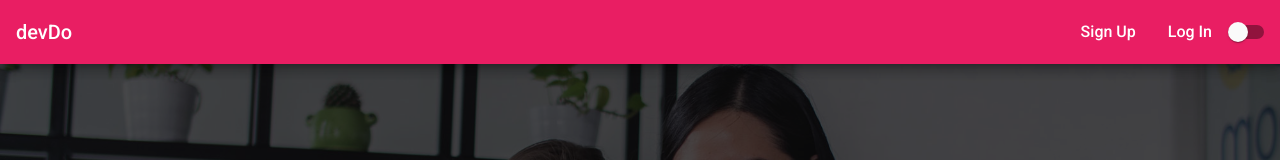
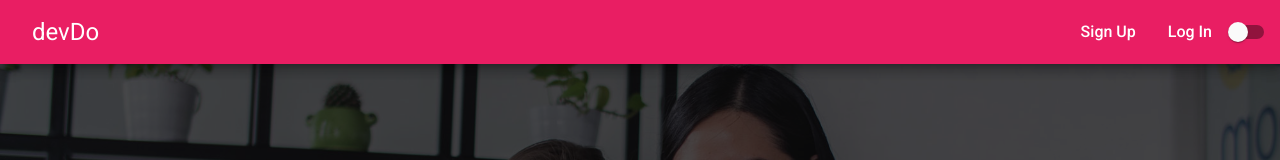
Before and after one commit to Ionut-T/devDo, an Angular app: page / in a window 1280 px wide. Shown: the top 160 px of the page. Built offline with nearby package versions, Linux system fonts and the light colour scheme.

Commit message:
split navigation in two components

```diff
--- a/src/app/app.component.html
+++ b/src/app/app.component.html
@@ -1,3 +1,3 @@
-<app-navigation>
+<app-sidenav>
   <router-outlet></router-outlet>
-</app-navigation>
+</app-sidenav>
--- a/src/app/core/navigation/navigation.component.html
+++ /dev/null
@@ -1,94 +0,0 @@
-<mat-sidenav-container
-  class="sidenav-container mat-app-background"
-  [ngClass]="{ 'dark-theme': isDarkTheme }"
->
-  <mat-sidenav
-    #drawer
-    class="sidenav"
-    fixedInViewport="true"
-    [attr.role]="(isHandset$ | async) ? 'dialog' : 'navigation'"
-    [mode]="(isHandset$ | async) ? 'over' : 'side'"
-    [opened]="(isHandset$ | async) && isOpened"
-  >
-    <mat-toolbar color="primary" class="mat-elevation-z2">Menu</mat-toolbar>
-    <mat-nav-list>
-      <a
-        mat-list-item
-        routerLink="/board"
-        routerLinkActive="active"
-        *ngIf="isAuth"
-        (click)="drawer.close()"
-      >
-        My Board
-      </a>
-      <a
-        mat-list-item
-        routerLink="/user/signup"
-        routerLinkActive="active"
-        *ngIf="!isAuth"
-        (click)="drawer.close()"
-      >
-        Sign Up
-      </a>
-      <a
-        mat-list-item
-        routerLink="/user/login"
-        routerLinkActive="active"
-        *ngIf="!isAuth"
-        (click)="drawer.close()"
-      >
-        Log In
-      </a>
-      <a mat-list-item *ngIf="isAuth" (click)="onLogout()">
-        Log Out
-      </a>
-    </mat-nav-list>
-  </mat-sidenav>
-  <mat-sidenav-content>
-    <mat-toolbar color="primary" class="mat-elevation-z8">
-      <button
-        type="button"
-        aria-label="Toggle sidenav"
-        mat-icon-button
-        (click)="drawer.toggle()"
-        *ngIf="isHandset$ | async"
-      >
-        <mat-icon aria-label="Side nav toggle icon">menu</mat-icon>
-      </button>
-      <span><a routerLink="">devDo</a></span>
-      <div class="spacer"></div>
-      <mat-nav-list class="main-navigation" *ngIf="!(isHandset$ | async)">
-        <a
-          mat-list-item
-          routerLink="/board"
-          routerLinkActive="active"
-          *ngIf="isAuth"
-        >
-          My Board
-        </a>
-        <a
-          mat-list-item
-          routerLink="/user/signup"
-          routerLinkActive="active"
-          *ngIf="!isAuth"
-        >
-          Sign Up
-        </a>
-        <a
-          mat-list-item
-          routerLink="/user/login"
-          routerLinkActive="active"
-          *ngIf="!isAuth"
-        >
-          Log In
-        </a>
-        <a mat-list-item *ngIf="isAuth" (click)="onLogout()">
-          Log Out
-        </a>
-      </mat-nav-list>
-      <mat-slide-toggle matTooltip='Change theme' (change)="toggleTheme()"></mat-slide-toggle>
-    </mat-toolbar>
-
-    <ng-content></ng-content>
-  </mat-sidenav-content>
-</mat-sidenav-container>
--- a/src/app/core/navigation/navigation.component.ts
+++ /dev/null
@@ -1,64 +0,0 @@
-import { Component, OnInit, OnDestroy, ViewChild } from '@angular/core';
-import { BreakpointObserver, Breakpoints } from '@angular/cdk/layout';
-import { Observable, Subscription } from 'rxjs';
-import { map } from 'rxjs/operators';
-import { AuthService } from 'src/app/auth/auth.service';
-import { MatSidenav } from '@angular/material/sidenav';
-
-@Component({
-  selector: 'app-navigation',
-  templateUrl: './navigation.component.html',
-  styleUrls: ['./navigation.component.css']
-})
-export class NavigationComponent implements OnInit, OnDestroy {
-  isOpened = false;
-  isAuth = false;
-  isDarkTheme = false;
-  private authListenerSubscription: Subscription;
-  @ViewChild('drawer', { static: false }) drawer: MatSidenav;
-
-  isHandset$: Observable<boolean> = this.breakpointObserver
-    .observe(Breakpoints.Handset)
-    .pipe(map(result => result.matches));
-
-  constructor(
-    private breakpointObserver: BreakpointObserver,
-    private authService: AuthService
-  ) {}
-
-  /**
-   * Get authentication status
-   */
-  ngOnInit() {
-    this.isAuth = this.authService.getIsAuth();
-    this.authListenerSubscription = this.authService
-      .getAuthStatusListener()
-      .subscribe(isAuth => {
-        this.isAuth = isAuth;
-      });
-  }
-
-  /**
-   * Change theme.
-   */
-  toggleTheme() {
-    this.isDarkTheme = !this.isDarkTheme;
-  }
-
-  /**
-   * Log out user
-   */
-  onLogout() {
-    this.authService.logout();
-    this.drawer.close();
-  }
-
-  /**
-   * Unsubscribe from subscription
-   */
-  ngOnDestroy() {
-    if (this.authListenerSubscription) {
-      this.authListenerSubscription.unsubscribe();
-    }
-  }
-}
--- /dev/null
+++ b/src/app/core/navigation/sidenav/sidenav.component.css
@@ -0,0 +1,7 @@
+.sidenav-container {
+  height: 100%;
+}
+
+.sidenav {
+  width: 200px;
+}
--- /dev/null
+++ b/src/app/core/navigation/sidenav/sidenav.component.html
@@ -0,0 +1,45 @@
+<mat-sidenav-container class="sidenav-container mat-app-background" [ngClass]="{ 'dark-theme': isDarkTheme }">
+  <mat-sidenav
+    #drawer
+    class="sidenav"
+    fixedInViewport="true"
+    [attr.role]="(isHandset$ | async) ? 'dialog' : 'navigation'"
+    mode="over"
+  >
+    <mat-toolbar color="primary" class="mat-elevation-z2">Menu</mat-toolbar>
+    <mat-nav-list>
+      <a
+        mat-list-item
+        routerLink="/board"
+        routerLinkActive="active"
+        *ngIf="isLoggedIn$ | async"
+        (click)="drawer.close()"
+      >
+        My Board
+      </a>
+      <a
+        mat-list-item
+        routerLink="/user/signup"
+        routerLinkActive="active"
+        *ngIf="!(isLoggedIn$ | async)"
+        (click)="drawer.close()"
+      >
+        Sign Up
+      </a>
+      <a
+        mat-list-item
+        routerLink="/user/login"
+        routerLinkActive="active"
+        *ngIf="!(isLoggedIn$ | async)"
+        (click)="drawer.close()"
+      >
+        Log In
+      </a>
+      <a mat-list-item *ngIf="isLoggedIn$ | async" (click)="onLogout()">Log Out</a>
+    </mat-nav-list>
+  </mat-sidenav>
+  <mat-sidenav-content>
+    <app-topnav (toggleSidenav)="drawer.toggle()" (toggleTheme)="onToggleTheme()"></app-topnav>
+    <ng-content></ng-content>
+  </mat-sidenav-content>
+</mat-sidenav-container>
--- /dev/null
+++ b/src/app/core/navigation/sidenav/sidenav.component.ts
@@ -0,0 +1,48 @@
+import { Component, OnInit, ViewChild } from '@angular/core';
+import { Observable } from 'rxjs';
+import { BreakpointObserver, Breakpoints } from '@angular/cdk/layout';
+import { AuthService } from 'src/app/auth/auth.service';
+import { map, shareReplay } from 'rxjs/operators';
+import { MatSidenav } from '@angular/material/sidenav';
+
+@Component({
+  selector: 'app-sidenav',
+  templateUrl: './sidenav.component.html',
+  styleUrls: ['./sidenav.component.css']
+})
+export class SidenavComponent implements OnInit {
+  isDarkTheme = false;
+  isHandset$: Observable<boolean>;
+  isLoggedIn$: Observable<boolean>;
+  @ViewChild('drawer', { static: false }) drawer: MatSidenav;
+
+  constructor(private breakpointObserver: BreakpointObserver, private authService: AuthService) {}
+
+  /**
+   * Observe breakpoints.
+   * Check if user is logged in.
+   */
+  ngOnInit() {
+    this.isHandset$ = this.breakpointObserver.observe(Breakpoints.Handset).pipe(
+      map(result => result.matches),
+      shareReplay()
+    );
+
+    this.isLoggedIn$ = this.authService.getAuthStatusListener().pipe(map(isLoggedIn => isLoggedIn));
+  }
+
+  /**
+   * Toggle theme.
+   */
+  onToggleTheme() {
+    this.isDarkTheme = !this.isDarkTheme;
+  }
+
+  /**
+   * Log out user
+   */
+  onLogout() {
+    this.authService.logout();
+    this.drawer.close();
+  }
+}
--- a/src/app/core/navigation/navigation.component.css
+++ b/src/app/core/navigation/topnav/topnav.component.css
@@ -1,15 +1,7 @@
-.sidenav-container {
-  height: 100%;
-}
-
-.sidenav {
-  width: 200px;
-}
-
 .mat-toolbar.mat-primary {
   position: sticky;
   top: 0;
-  z-index: 1;
+  z-index: 99;
 }
 
 .main-navigation {
@@ -21,9 +13,9 @@
   flex: 1 1 0;
 }
 
-a {
-  text-decoration: none;
-  color: #fff;
+.app-title {
+  font-size: 24px;
+  font-weight: 400;
 }
 
 .mat-nav-list .mat-list-item {
--- /dev/null
+++ b/src/app/core/navigation/topnav/topnav.component.html
@@ -0,0 +1,28 @@
+<mat-toolbar color="primary" class="mat-elevation-z8">
+  <button
+    type="button"
+    aria-label="Toggle sidenav"
+    mat-icon-button
+    (click)="onToggleSidenav()"
+    *ngIf="isHandset$ | async"
+  >
+    <mat-icon aria-label="Side nav toggle icon">menu</mat-icon>
+  </button>
+  <span><a mat-button class="app-title" routerLink="">devDo</a></span>
+  <div class="spacer"></div>
+  <mat-nav-list class="main-navigation" *ngIf="!(isHandset$ | async)">
+    <a mat-list-item routerLink="/board" routerLinkActive="active" *ngIf="isLoggedIn$ | async">
+      My Board
+    </a>
+    <a mat-list-item routerLink="/user/signup" routerLinkActive="active" *ngIf="!(isLoggedIn$ | async)">
+      Sign Up
+    </a>
+    <a mat-list-item routerLink="/user/login" routerLinkActive="active" *ngIf="!(isLoggedIn$ | async)">
+      Log In
+    </a>
+    <a mat-list-item *ngIf="isLoggedIn$ | async" (click)="onLogout()">
+      Log Out
+    </a>
+  </mat-nav-list>
+  <mat-slide-toggle matTooltip="Change theme" (change)="onToggleTheme()"></mat-slide-toggle>
+</mat-toolbar>
--- /dev/null
+++ b/src/app/core/navigation/topnav/topnav.component.ts
@@ -0,0 +1,52 @@
+import { Component, OnInit, Output, EventEmitter } from '@angular/core';
+import { Observable } from 'rxjs';
+import { Breakpoints, BreakpointObserver } from '@angular/cdk/layout';
+import { map, shareReplay } from 'rxjs/operators';
+import { AuthService } from 'src/app/auth/auth.service';
+
+@Component({
+  selector: 'app-topnav',
+  templateUrl: './topnav.component.html',
+  styleUrls: ['./topnav.component.css']
+})
+export class TopnavComponent implements OnInit {
+  isHandset$: Observable<boolean>;
+  isLoggedIn$: Observable<boolean>;
+  @Output() toggleSidenav = new EventEmitter<void>();
+  @Output() toggleTheme = new EventEmitter<void>();
+
+  constructor(private breakpointObserver: BreakpointObserver, private authService: AuthService) {}
+
+  /**
+   * Get authentication status.
+   */
+  ngOnInit() {
+    this.isHandset$ = this.breakpointObserver.observe(Breakpoints.Handset).pipe(
+      map(result => result.matches),
+      shareReplay()
+    );
+
+    this.isLoggedIn$ = this.authService.getAuthStatusListener().pipe(map(isLoggedIn => isLoggedIn));
+  }
+
+  /**
+   * Toggle side navigation.
+   */
+  onToggleSidenav() {
+    this.toggleSidenav.emit();
+  }
+
+  /**
+   * Change theme.
+   */
+  onToggleTheme() {
+    this.toggleTheme.emit();
+  }
+
+  /**
+   * Log out user.
+   */
+  onLogout() {
+    this.authService.logout();
+  }
+}
```
Also changed, not shown: src/app/app.module.ts (+1 -7 lines), src/app/core/core.module.ts (+4 -4 lines), src/app/core/navigation/navigation.module.ts (added, +15 -0 lines), 1 other file (tests, documents, lock files or other folders).
